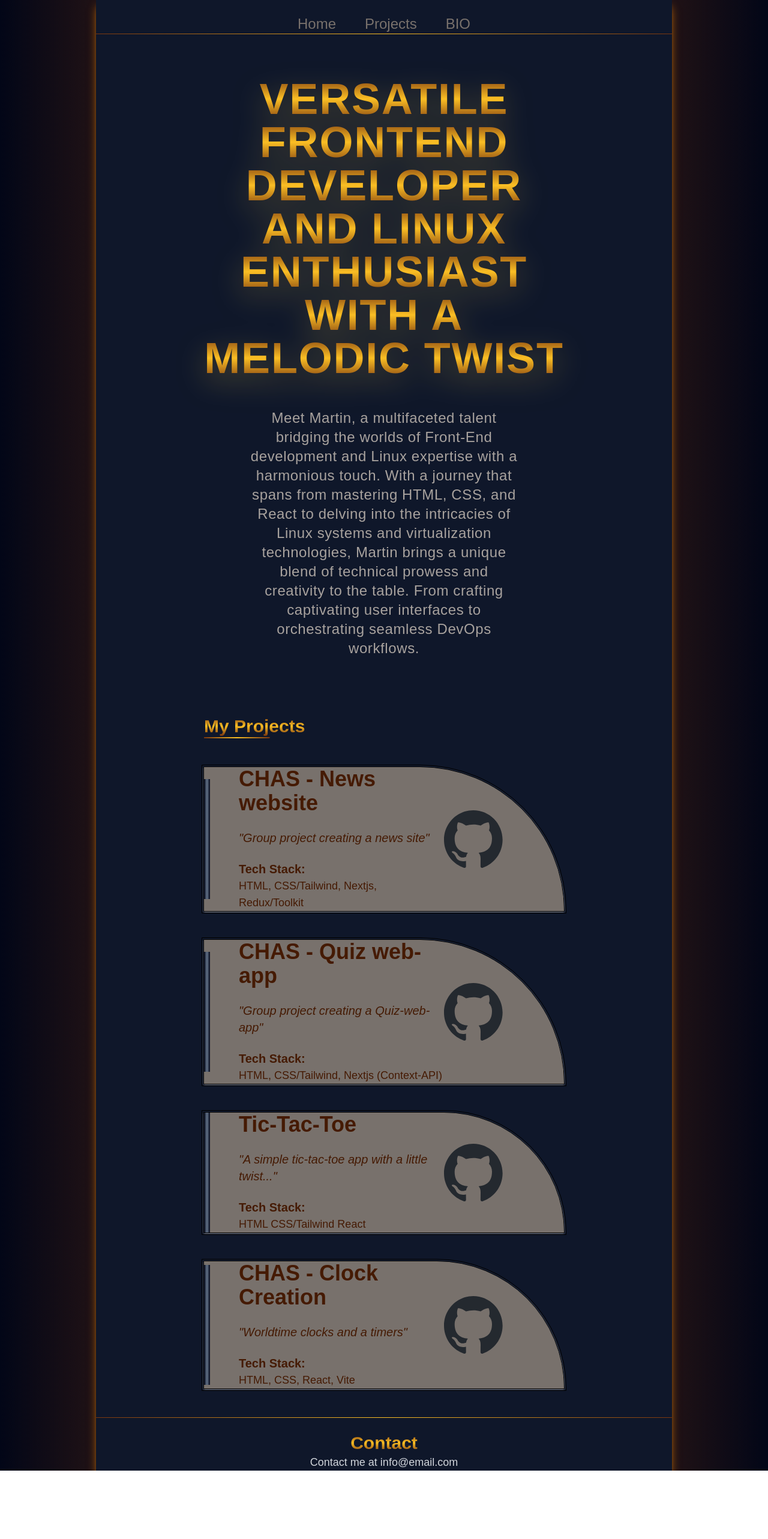
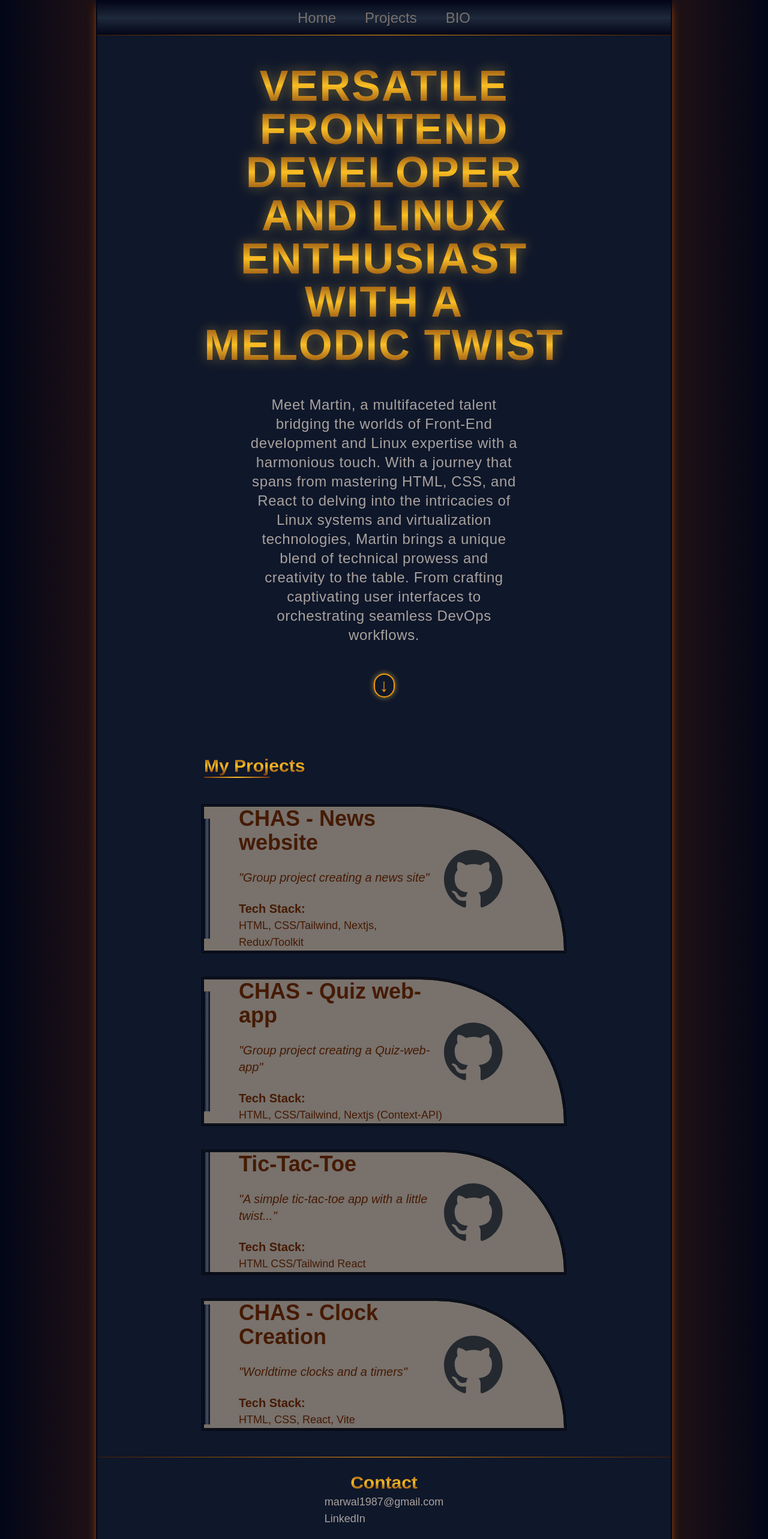
Before and after one commit to marwal1987/portfolio-app-router, a Next.js app: page / in a window 1280 px wide. Shown: the top 2566 px of the page at 60% size. Before the commit the page ends 2452 px from the top, so only its background shows below. Built offline with nearby package versions, Linux system fonts and the light colour scheme; a web font is replaced by a local one.

Commit message:
added bouncing button and hover shadow on cards and added email

```diff
--- a/app/components/Card.js
+++ b/app/components/Card.js
@@ -1,13 +1,15 @@
 export default function Card({ title, description, usedTech, url }) {
   return (
-    <section className="container grid md:grid-cols-[58px_342px_200px] cursor-pointer items-center bg-stone-500 hover:bg-gradient-to-br from-amber-900 to-amber-900 via-amber-400 via-35% shadow shadow-white md:rounded-tr-full outline-double outline-4">
-      <div className=" max-w-[10px] h-[200px] bg-gradient-to-l from-slate-950 to-slate-950 via-slate-500  border-r-teal-200"></div>
+    <section className="container grid md:grid-cols-[58px_342px_200px] cursor-pointer items-center bg-stone-500 hover:bg-gradient-to-br from-amber-900 to-amber-900 via-amber-400 via-35% md:rounded-tr-full outline-double outline-4 shadow-md hover:shadow-white">
+      <div className=" max-w-[10px] h-[200px] bg-gradient-to-l from-slate-950 to-slate-950 via-slate-600  border-r-teal-200"></div>
 
-      <article className="col-start-2 flex flex-col items-start gap-6">
+      <article className="col-start-2 flex flex-col items-start gap-6 ">
         <h2 className="text-3xl md:text-4xl font-bold text-amber-950">
           {title}
         </h2>
-        <p className="text-xl text-amber-950"><i>{description}</i></p>
+        <p className="text-xl text-amber-950">
+          <i>{description}</i>
+        </p>
 
         <div>
           <p className="text-xl text-amber-950 font-bold">Tech Stack:</p>
--- a/app/components/ContactSection.js
+++ b/app/components/ContactSection.js
@@ -1,16 +1,22 @@
 function ContactSection() {
   return (
-    <section className="container flex flex-col gap-6">
-      <div className="h-[1px] bg-gradient-to-r from-amber-900 to-amber-900 via-amber-400"></div>
-      <div className="container mx-auto px-4 flex flex-col justify-center items-center">
-        <h2 className="text-2xl md:text-3xl font-bold text-white">
+    <section className="container flex flex-col items-center justify-center gap-6">
+      <div className="w-[100%] h-[1px] bg-gradient-to-r from-amber-950 to-amber-950 via-amber-500"></div>
+      <div className="container flex flex-col justify-center items-center">
+        <h2 className="text-2xl md:text-3xl font-bold">
           <span className="bg-clip-text text-transparent bg-gradient-to-b from-amber-900 to-amber-900 via-amber-400 rounded-l-xl">
             Contact
           </span>
         </h2>
 
-        <p className="text-lg text-gray-300">Contact me at info@email.com</p>
+        <ul className="text-lg text-stone-400">
+          <li>marwal1987@gmail.com</li>
+          <li>LinkedIn</li>
+          <li></li>
+          </ul>
       </div>
+
+      <p className="text-lg text-stone-400">&copy; 2024 Martin Wallberg</p>
     </section>
   );
 }
--- a/app/components/Header.js
+++ b/app/components/Header.js
@@ -1,7 +1,7 @@
 export default function () {
   return (
     <>
-      <header className="container py-6">
+      <header className="container py-3 bg-gradient-to-b from-slate-950 to-slate-950 via-slate-800">
         <nav>
           <menu className="flex items-center justify-center gap-12">
             <a href="">
@@ -21,9 +21,8 @@ export default function () {
             </a>
           </menu>
         </nav>
-
-        <div className="w-[100%] h-[1px] bg-gradient-to-r from-amber-900 to-amber-900 via-amber-400"></div>
       </header>
+      <div className="w-[100%] h-[1px] bg-gradient-to-r from-amber-950 to-amber-950 via-amber-500"></div>
     </>
   );
 }
--- a/app/components/HeroSection.js
+++ b/app/components/HeroSection.js
@@ -2,9 +2,9 @@ import Image from "next/image";
 
 export default function HeroSection() {
   return (
-    <section className="py-12 flex flex-col gap-12 lg:flex-row items-center justify-between">
+    <section className="py-12 flex flex-col gap-12 items-center justify-between">
       <div className="container flex flex-col items-center justify-center max-w-[600px] gap-12">
-        <h1 className="text-4xl md:text-7xl tracking-wide uppercase font-bold text-amber-400 text-center drop-shadow-[0_15px_25px_rgba(252,211,77,0.3)]">
+        <h1 className="text-4xl md:text-7xl tracking-wide uppercase font-bold text-amber-400 text-center drop-shadow-[0_0_10px_rgba(252,211,77,0.4)] hover:animate-none">
           <span className="bg-clip-text text-transparent bg-gradient-to-b  from-amber-900 to-amber-900 via-amber-400 rounded-l-xl">
             Versatile FrontEnd Developer and Linux Enthusiast with a Melodic
             Twist
@@ -19,6 +19,8 @@ export default function HeroSection() {
           the table. From crafting captivating user interfaces to orchestrating
           seamless DevOps workflows.
         </p>
+
+        <button className="px-2 animate-pulse hover:animate-none  text-3xl font-bold text-amber-500 hover:text-amber-200  border-2 rounded-full border-amber-500 shadow-[0_0px_10px_rgba(252,211,77,0.6)]" >&darr;</button>
       </div>
       {/* <div className="flex items-center justify-center">
         <Image
--- a/app/globals.css
+++ b/app/globals.css
@@ -13,5 +13,5 @@ html {
 }
 
 body {
-  @apply flex flex-col bg-slate-900 items-center justify-evenly container  max-w-[960px] m-auto shadow-amber-600 shadow-lg;
+  @apply flex flex-col bg-slate-900 items-center justify-evenly container  max-w-[960px] m-auto shadow-amber-700 shadow-lg border-2 border-slate-950;
 }
```
Also changed, not shown: 1 other file (tests, documents, lock files or other folders).
